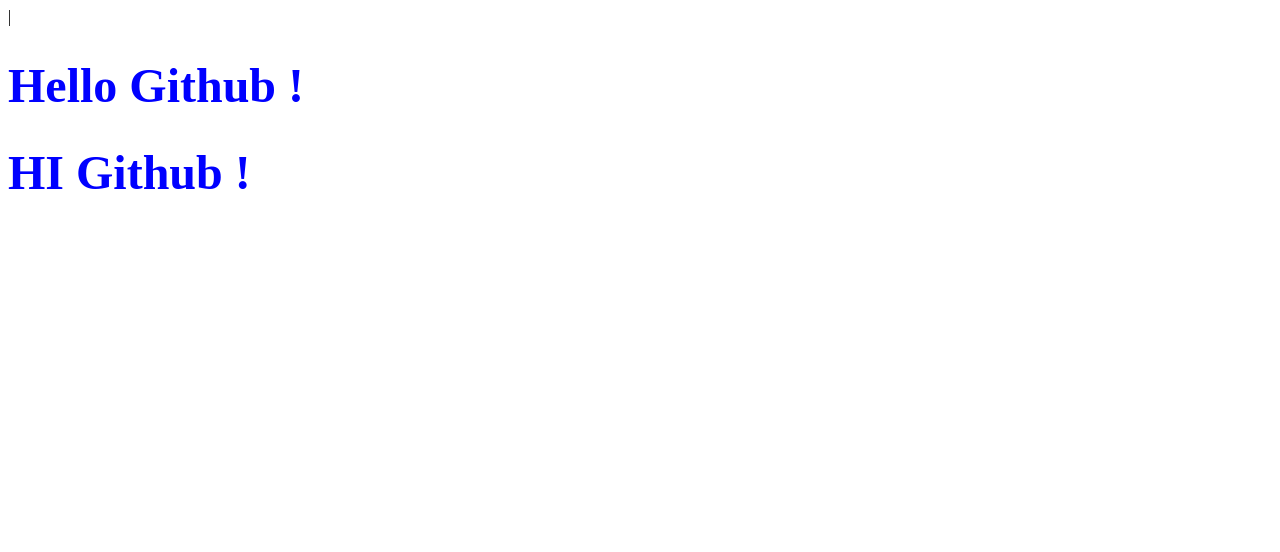
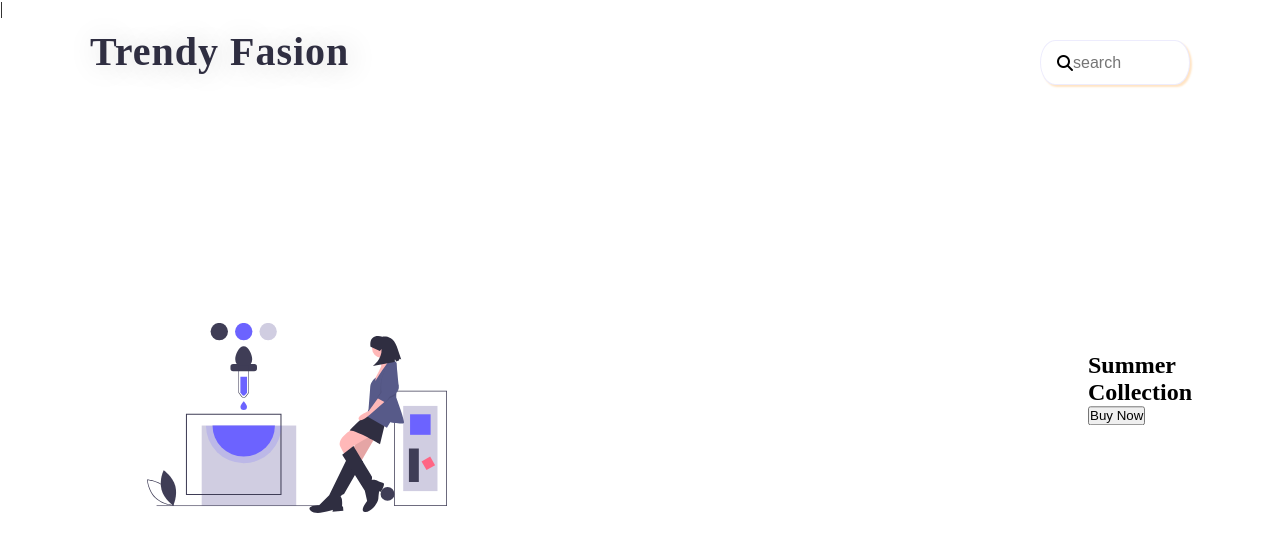
Before and after one commit to MdSagorBepary/Html-Css-Project, a plain HTML site: page index.html in a window 1280 px wide. Drawn offline with Linux system fonts and the light colour scheme.

Commit message:
second commit

```diff
--- a/index.html
+++ b/index.html
@@ -1,14 +1,64 @@
 |<!DOCTYPE html>
 <html lang="en">
-<head>
-    <meta charset="UTF-8">
-    <meta http-equiv="X-UA-Compatible" content="IE=edge">
-    <meta name="viewport" content="width=device-width, initial-scale=1.0">
+  <head>
+    <meta charset="UTF-8" />
+    <meta http-equiv="X-UA-Compatible" content="IE=edge" />
+    <meta name="viewport" content="width=device-width, initial-scale=1.0" />
     <title>Html-Css-Project</title>
-    <link rel="stylesheet" href="style.css">
-</head>
-<body>
-    <h1> Hello Github ! </h1>
-    <h1> HI Github ! </h1>
-</body>
+    <script
+      src="https://kit.fontawesome.com/f4a41fa74b.js"
+      crossorigin="anonymous"
+    ></script>
+    <link rel="stylesheet" href="style.css" />
+  </head>
+  <body>
+    <section class="container">
+        <!-- header section.  -->
+      <div class="logo">
+        <a href="#"> Trendy Fasion</a>
+      </div>
+      <div class="searchbox">
+        <!-- <div class="searchElement">  -->
+       <i class="fa-solid fa-magnifying-glass"></i>
+            <input type="search" placeholder="search">
+        </div>
+      <!-- </div> -->
+        <!-- after heading  section.  -->
+        <div class="featured-img">
+            <img src="img/undraw_add_color_19gv.svg"/>
+         </div>
+         <div class="featured-title">
+            <h1>Summer Collection</h1>
+            <button class="buy-btn"> Buy Now </button>
+         </div>
+        <!-- cart page -->
+        <!-- <div class="cart-page">
+            <h2>New bag Collection</h2>
+            <div class="div1">1</div>
+            <div class="div2">2</div>
+            <div class="div3">3</div>
+            <div class="div4">4</div>
+            <div class="div5">5</div>
+            <div class="div6">6</div>
+
+
+        </div> -->
+        <!-- About company section-->
+        <!-- <div class="company-intro">
+            <h1> About us</h1>
+        </div>
+        <div class="featured-photo-two">
+            <img src="img/undraw_heatmap_uyye.svg"/>
+        </div> -->
+        <!-- product cart-->
+        <!-- <div class="product-container">
+            <div class="product1"><img src='#'alt ='img-show'/></div>
+            <div class="product2"><img src='#'alt ='img-show'/></div>
+            <div class="product3"><img src='#'alt ='img-show'/></div>
+            <div class="product4"><img src='#'alt ='img-show'/></div>
+            <div class="product5"><img src='#'alt ='img-show'/></div>
+            <div class="product6"><img src='#'alt ='img-show'/></div>
+        </div> -->
+    </section>
+  </body>
 </html>
--- a/style.css
+++ b/style.css
@@ -1,4 +1,72 @@
-h1 {
-  color: blue;
-  font-size: 3rem;
+* {
+  margin: 0px;
+  padding: 0px;
+  box-sizing: border-box;
 }
+.container {
+  width: 100%;
+  height: 100vh;
+  position: relative;
+}
+.logo {
+  position: absolute;
+  top: 10px;
+  left: 90px;
+}
+.logo a {
+  text-decoration: none;
+  font-size: 2.5rem;
+  font-weight: bold;
+  text-shadow: 2px 2px 30px rgba(0,0,0,0.2);
+  color:#2f2e41;
+  letter-spacing: 1;
+}
+.searchbox {
+  position: absolute;
+  top: 40px;
+  right: 90px;
+  background-color: #fff;
+  box-shadow: 2px 2px 2px bisque;
+  width: 150px;
+  height: 45px;
+  display: flex;
+  justify-content:center;
+  align-items: center;
+  position: fixed;
+  z-index: 1;
+  border:1px solid rgba(167,158,245,0.2);
+  border-radius: 10% 10% 10% 10% / 50% 50% 50% 50%;
+}
+.searchbox input {
+
+  width: 100px;
+  height: 20px;
+  border: none;
+  outline: none;
+  font-size: 1rem;
+  color: #1f1f1f;
+  padding:0;
+  background-color: transparent;
+}
+.searchbox input ::placeholder{
+  font-family: poppins;
+  font-size: 0.8rem;
+  letter-spacing: 2;
+  font-weight: 400px;
+}
+
+.featured-img{
+position:absolute;
+left:15%;
+top:50%;
+transform: translate(-15%,-50%);
+}
+.featured-img img{
+  width:300px;
+}
+.featured-title{
+  position:absolute;
+  top:50%;
+  left:90%;
+  transform: translate(-50%,-90%);
+}
```
Also changed, not shown: img/undraw_Successful_purchase_re_mpig.svg (added), img/undraw_add_color_19gv.svg (added), img/undraw_career_progress_ivdb.svg (added), img/undraw_heatmap_uyye.svg (added), img/undraw_in_no_time_6igu.svg (added), img/undraw_shopping_app_flsj.svg (added), img/undraw_smartwatch_74tv.svg (added), img/undraw_watch_application_uhc9.svg (added).
